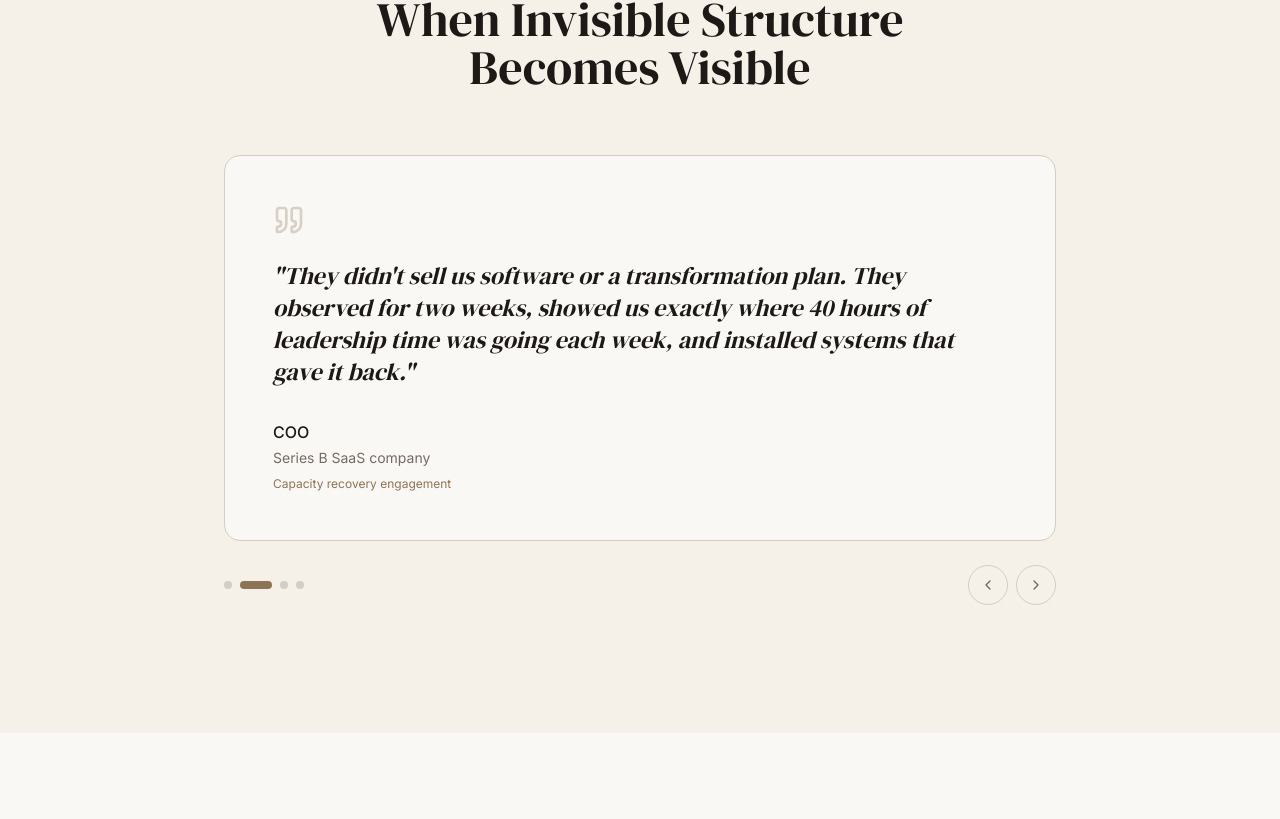
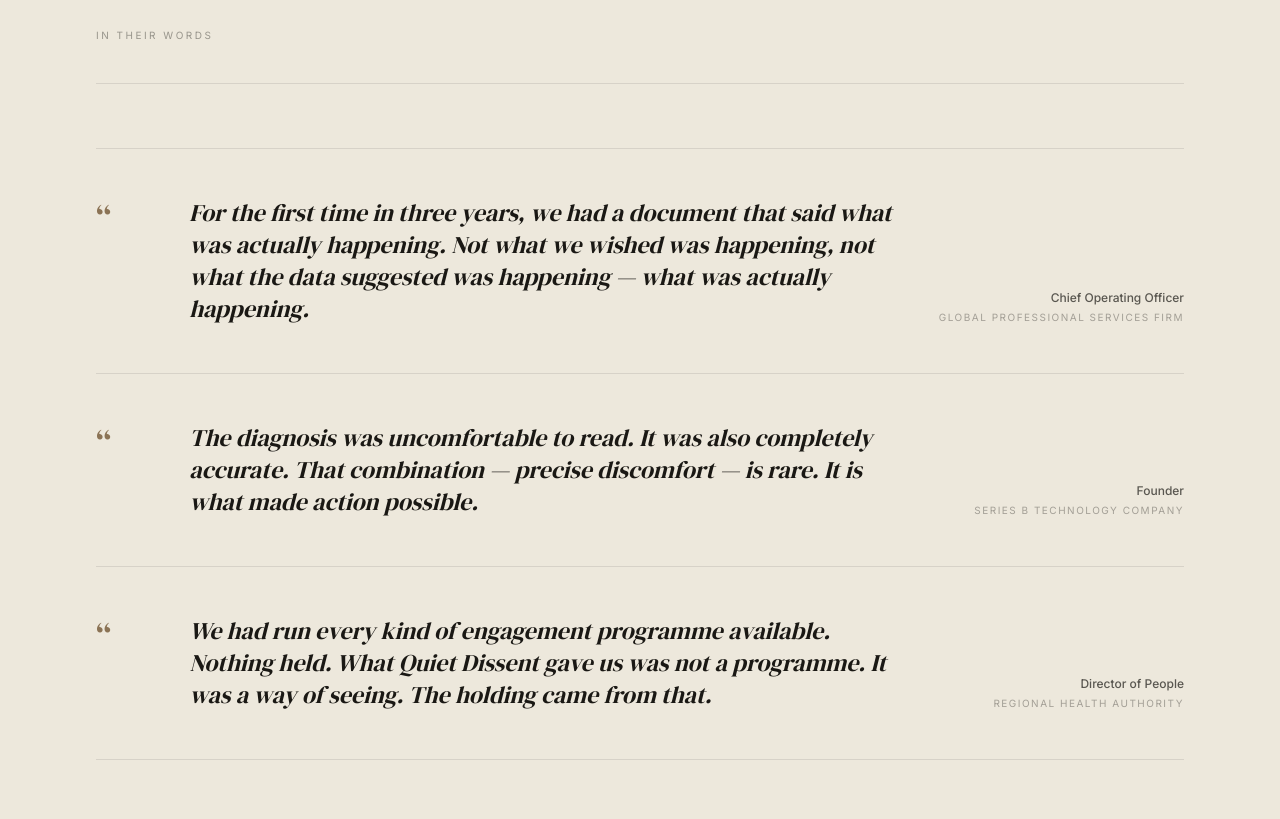
Before and after one commit to quietdissent/Q, a Next.js app: page / in a window 1280 px wide. Shown: the part 7401-8220 px from the top of the page. Built offline with nearby package versions, Linux system fonts and the light colour scheme.

Commit message:
feat: editorial pull-quote testimonials

```diff
--- a/components/sections/testimonials.tsx
+++ b/components/sections/testimonials.tsx
@@ -1,128 +1,62 @@
 "use client"
 
-import { useState, useEffect, useCallback } from "react"
-import { motion, AnimatePresence } from "framer-motion"
-import { useInView } from "@/hooks/use-scroll-animation"
-import { ChevronLeft, ChevronRight, Quote } from "lucide-react"
+import { motion } from "framer-motion"
 
 const testimonials = [
   {
-    quote: "We didn't know what was broken until they gave it language. Once we could name the pattern, we could fix it. Three months later, I took my first real vacation in four years.",
-    author: "CEO",
-    company: "50-person creative agency",
-    context: "After operational diagnosis and structural installation",
+    quote:
+      "For the first time in three years, we had a document that said what was actually happening. Not what we wished was happening, not what the data suggested was happening — what was actually happening.",
+    author: "Chief Operating Officer",
+    context: "Global professional services firm",
   },
   {
-    quote: "They didn't sell us software or a transformation plan. They observed for two weeks, showed us exactly where 40 hours of leadership time was going each week, and installed systems that gave it back.",
-    author: "COO",
-    company: "Series B SaaS company",
-    context: "Capacity recovery engagement",
+    quote:
+      "The diagnosis was uncomfortable to read. It was also completely accurate. That combination — precise discomfort — is rare. It is what made action possible.",
+    author: "Founder",
+    context: "Series B technology company",
   },
   {
-    quote: "The most valuable thing wasn't the systems they installed. It was the language they gave us. Our team finally had words for what was going wrong, and that changed everything.",
-    author: "VP Operations",
-    company: "120-person professional services firm",
-    context: "Systems-language-orientation project",
-  },
-  {
-    quote: "I was skeptical about 'operational diagnosis' as a concept. Then they showed me that 68% of our continuity depended on three people's memories. That number changed how I thought about everything.",
-    author: "Founder",
-    company: "Early-stage technology company",
-    context: "Dependency audit and structural redesign",
+    quote:
+      "We had run every kind of engagement programme available. Nothing held. What Quiet Dissent gave us was not a programme. It was a way of seeing. The holding came from that.",
+    author: "Director of People",
+    context: "Regional health authority",
   },
 ]
 
 export function TestimonialsSection() {
-  const [ref, inView] = useInView(0.1)
-  const [current, setCurrent] = useState(0)
-  const [paused, setPaused] = useState(false)
+  return (
+    <section id="testimonials" className="bg-[#EDE8DC] border-t border-[#1A1814]/10">
+      <div className="mx-auto max-w-6xl px-6 py-32 lg:px-8 lg:py-40">
+        <div className="flex items-center justify-between border-b border-[#1A1814]/10 pb-10 mb-16">
+          <span className="text-[10px] tracking-[0.25em] uppercase text-[#1A1814]/40">In Their Words</span>
+        </div>
 
-  const next = useCallback(() => setCurrent((c) => (c + 1) % testimonials.length), [])
-  const prev = () => setCurrent((c) => (c - 1 + testimonials.length) % testimonials.length)
-
-  useEffect(() => {
-    if (paused) return
-    const timer = setInterval(next, 6000)
-    return () => clearInterval(timer)
-  }, [paused, next])
-
-  return (
-    <section className="relative py-24 lg:py-32" ref={ref}>
-      <div className="mx-auto max-w-4xl px-6 lg:px-8">
-        <motion.div
-          initial={{ opacity: 0, y: 40 }}
-          animate={inView ? { opacity: 1, y: 0 } : {}}
-          transition={{ duration: 0.7, ease: [0.22, 1, 0.36, 1] }}
-          className="text-center"
-        >
-          <h2 className="font-serif text-3xl leading-tight text-foreground sm:text-4xl lg:text-5xl text-balance">
-            When Invisible Structure Becomes Visible
-          </h2>
-        </motion.div>
-
-        <motion.div
-          initial={{ opacity: 0, y: 30 }}
-          animate={inView ? { opacity: 1, y: 0 } : {}}
-          transition={{ delay: 0.3, duration: 0.6 }}
-          className="relative mt-16"
-          onMouseEnter={() => setPaused(true)}
-          onMouseLeave={() => setPaused(false)}
-        >
-          <div className="overflow-hidden rounded-2xl border border-border bg-card p-8 lg:p-12">
-            <Quote className="mb-6 h-8 w-8 text-primary/30" />
-            <AnimatePresence mode="wait">
-              <motion.div
-                key={current}
-                initial={{ opacity: 0, y: 15 }}
-                animate={{ opacity: 1, y: 0 }}
-                exit={{ opacity: 0, y: -15 }}
-                transition={{ duration: 0.5, ease: [0.22, 1, 0.36, 1] }}
-              >
-                <p className="font-serif text-xl italic leading-relaxed text-foreground lg:text-2xl">
-                  {`"${testimonials[current].quote}"`}
+        <div className="flex flex-col gap-0">
+          {testimonials.map((t, i) => (
+            <motion.div
+              key={i}
+              initial={{ opacity: 0, y: 16 }}
+              whileInView={{ opacity: 1, y: 0 }}
+              viewport={{ once: true }}
+              transition={{ duration: 0.7, delay: i * 0.1, ease: [0.22, 1, 0.36, 1] }}
+              className="grid grid-cols-1 gap-8 border-t border-[#1A1814]/10 py-12 lg:grid-cols-12"
+            >
+              <div className="lg:col-span-1 pt-1">
+                <span className="font-serif text-4xl text-[#8B7355] leading-none">&ldquo;</span>
+              </div>
+              <div className="lg:col-span-8">
+                <p className="font-serif italic text-xl text-[#1A1814] leading-relaxed lg:text-2xl">
+                  {t.quote}
                 </p>
-                <div className="mt-8 flex flex-col gap-1">
-                  <span className="text-base font-medium text-foreground">{testimonials[current].author}</span>
-                  <span className="text-sm text-muted-foreground">{testimonials[current].company}</span>
-                  <span className="mt-1 text-xs text-primary">{testimonials[current].context}</span>
-                </div>
-              </motion.div>
-            </AnimatePresence>
-          </div>
-
-          {/* Controls */}
-          <div className="mt-6 flex items-center justify-between">
-            <div className="flex items-center gap-2">
-              {testimonials.map((_, i) => (
-                <button
-                  key={i}
-                  onClick={() => setCurrent(i)}
-                  className={`h-2 rounded-full transition-all duration-300 ${
-                    i === current ? "w-8 bg-primary" : "w-2 bg-border hover:bg-muted-foreground"
-                  }`}
-                  aria-label={`Go to testimonial ${i + 1}`}
-                />
-              ))}
-            </div>
-
-            <div className="flex items-center gap-2">
-              <button
-                onClick={prev}
-                className="flex h-10 w-10 items-center justify-center rounded-full border border-border text-muted-foreground transition-all duration-300 hover:border-primary hover:text-foreground"
-                aria-label="Previous testimonial"
-              >
-                <ChevronLeft className="h-4 w-4" />
-              </button>
-              <button
-                onClick={next}
-                className="flex h-10 w-10 items-center justify-center rounded-full border border-border text-muted-foreground transition-all duration-300 hover:border-primary hover:text-foreground"
-                aria-label="Next testimonial"
-              >
-                <ChevronRight className="h-4 w-4" />
-              </button>
-            </div>
-          </div>
-        </motion.div>
+              </div>
+              <div className="lg:col-span-3 flex flex-col gap-1 lg:items-end lg:justify-end">
+                <span className="text-xs text-[#1A1814]/70 font-medium">{t.author}</span>
+                <span className="text-[10px] tracking-[0.15em] uppercase text-[#1A1814]/35">{t.context}</span>
+              </div>
+            </motion.div>
+          ))}
+          <div className="border-t border-[#1A1814]/10" />
+        </div>
       </div>
     </section>
   )
```
